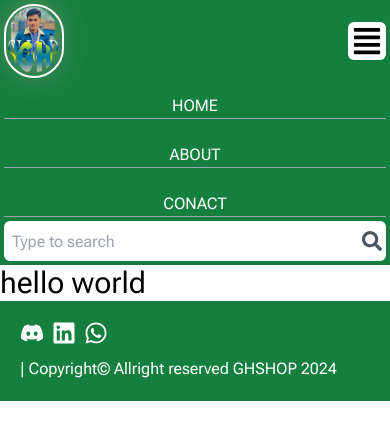
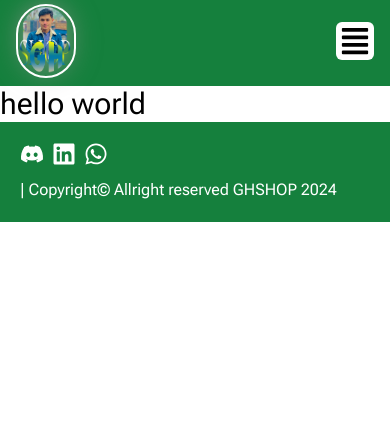
Before and after one commit to mhgkhan/ghshop, a Next.js app: page / in a window 390 px wide. Shown: the top 440 px of the page. Built offline with nearby package versions, Linux system fonts and the light colour scheme; a web font is replaced by a local one.

Commit message:
Added Login to header

```diff
--- a/src/components/Header.jsx
+++ b/src/components/Header.jsx
@@ -1,13 +1,28 @@
+"use client";
+
+import { useState, useEffect } from "react";
+
 import Image from "next/image";
 import React from "react";
 import { FaAlignJustify, FaSearch } from "react-icons/fa";
 import Link from "next/link";
 
 const Header = () => {
+  const [isMobile, setIsMobile] = useState(false);
+  const [menuOpened, setMenuOpened] = useState(false);
+
+  useEffect(() => {
+    if (window.innerWidth == 769) {
+      setIsMobile(true);
+    } else {
+      setIsMobile(false);
+    }
+  }, []);
+
   return (
     <header className="w-full bg-green-700">
       <div className="container p-1 mx-auto text-white flex items-center justify-between gap-1 md:flex-row flex-col">
-        <div className="logo flex items-center md:justify-center justify-between gap-1 md:w-auto w-full">
+        <div className="logo flex items-center md:justify-center justify-between gap-1 md:w-auto w-full md:p-0 px-3">
           <Image
             src={"/logo.png"}
             width={60}
@@ -15,11 +30,18 @@ const Header = () => {
             alt="GHShop logo"
             className="border-2 border-white rounded-full filter drop-shadow-md "
           />
-          <button className="p-1 md:hidden block bg-white text-black text-3xl rounded-md cursor-pointer">
+          <button
+            onClick={() => setMenuOpened(!menuOpened)}
+            className="p-1 md:hidden block bg-white text-black text-3xl rounded-md cursor-pointer"
+          >
             <FaAlignJustify />
           </button>
         </div>
-        <div className="left flex items-center justiyf-center gap-1 md:flex-row flex-col-reverse md:w-auto w-full">
+        <div
+          className={`left flex items-center transition-all duration-500 justiyf-center gap-1 md:flex-row flex-col-reverse md:w-auto w-full overflow-hidden md:h-auto ${
+            menuOpened ? "h-[200px]" : "h-0"
+          }`}
+        >
           <div className="search md:w-[450px] h-[40px] w-full p-1 bg-white rounded-md flex items-center justify-between">
             <input
               type="text"
```
